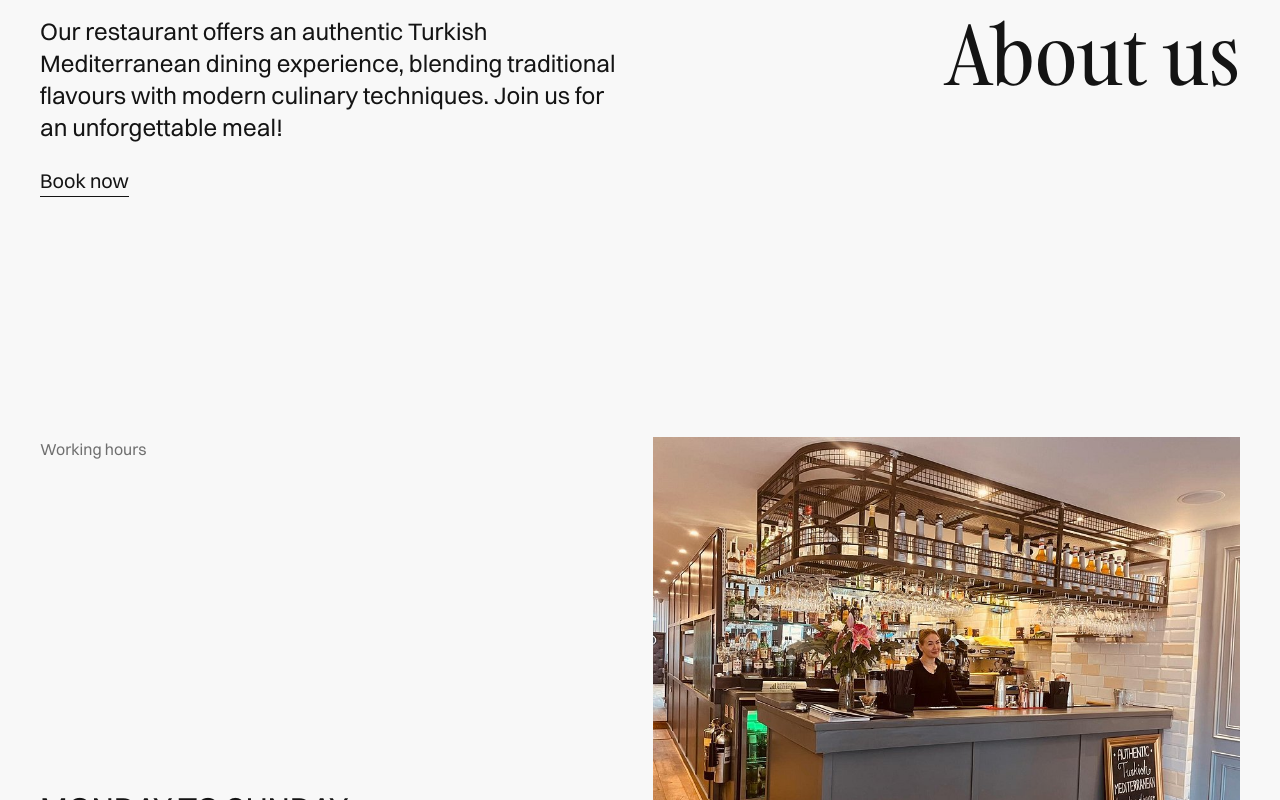
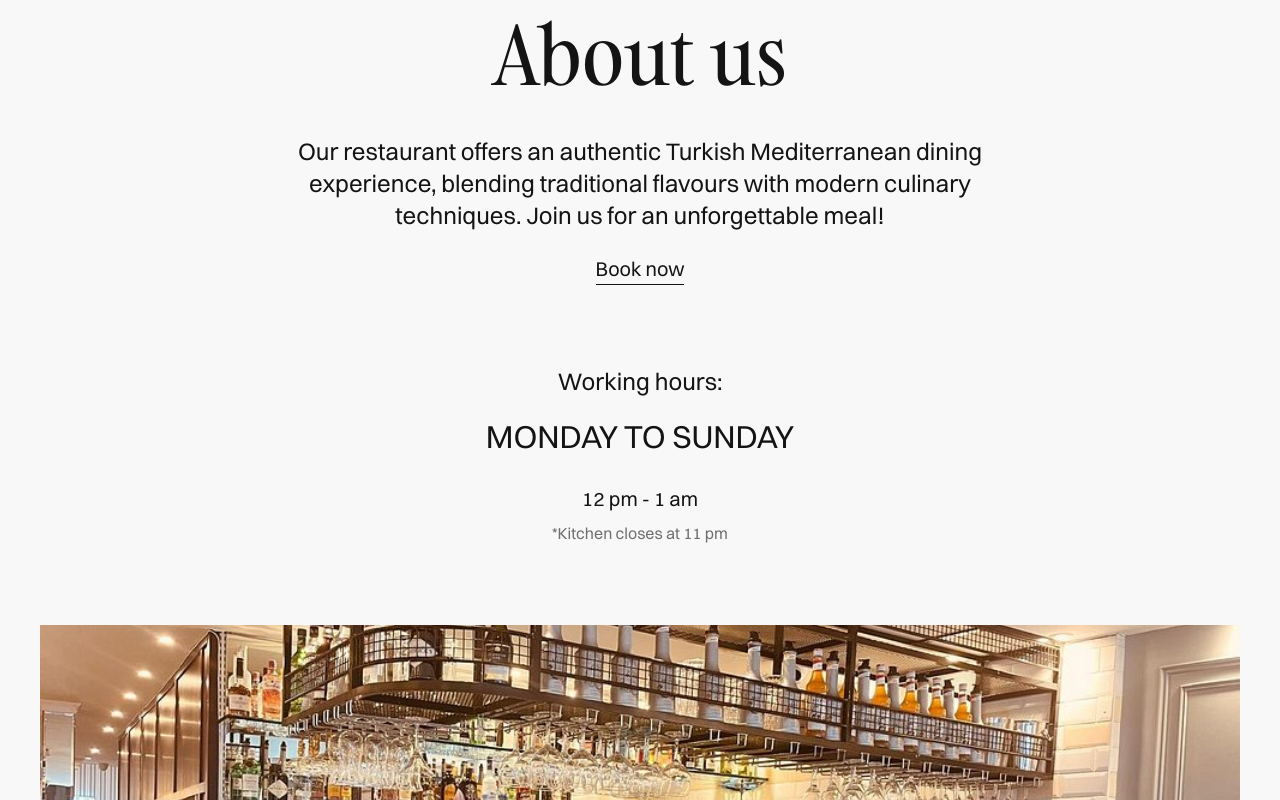
Before and after one commit to warpBytes/alibey, a Next.js app: page / in a window 1280 px wide. Shown: the part 2840-3640 px from the top of the page. Built offline with nearby package versions, Linux system fonts and the light colour scheme.

Commit message:
update about us section

```diff
--- a/components/about-us/about-us.tsx
+++ b/components/about-us/about-us.tsx
@@ -13,20 +13,20 @@ const AboutUs = () => {
       />
       <div className="content-wrapper mt-20 md:mt-0">
         <div className="flex w-full flex-wrap-reverse justify-between gap-10 md:gap-4">
-          <div className="flex max-w-[587px] flex-col gap-6">
-            <p className="text-center text-xl md:text-left md:text-2xl">
+          <div className="flex max-w-[708px] flex-col mx-auto gap-6 ">
+          <SectionHeading title="About us" className="mx-auto md:mx-0 md:mb-4" />
+            <p className="text-center text-xl  md:text-2xl">
               Our restaurant offers an authentic Turkish Mediterranean dining
               experience, blending traditional flavours with modern culinary
               techniques. Join us for an unforgettable meal!
             </p>
-            <BookNow className="mx-auto md:mx-0" />
+            <BookNow className="mx-auto " />
           </div>
-          <SectionHeading title="About us" className="mx-auto md:mx-0" />
         </div>
-        <div className="mt-[120px] flex flex-wrap justify-between gap-[120px] md:mt-[240px] md:gap-4">
-          <div className="mx-auto flex flex-col items-center justify-between gap-8 md:mx-0 md:items-start md:gap-4">
-            <span className="text-neutral600">Working hours</span>
-            <div className="flex flex-col items-center gap-6 text-center md:items-start md:gap-8 md:text-left">
+        <div className="mt-[120px] md:mt-[80px] flex flex-col justify-center gap-[120px] md:gap-[80px]">
+          <div className="mx-auto flex flex-col items-center justify-between gap-6 md:mx-0">
+            <span className="max-md:text-neutral600 md:text-2xl">Working hours:</span>
+            <div className="flex flex-col items-center gap-8 text-center">
               <span className="text-2xl uppercase md:text-heading-sm">
                 Monday to Sunday
               </span>
@@ -38,8 +38,7 @@ const AboutUs = () => {
               </div>
             </div>
           </div>
-
-          <div className="relative h-[361px] w-full md:h-[480px] md:w-[587px]">
+          <div className="relative h-[361px] w-full md:h-[570px]">
             <img
               src="/images/bar.png"
               alt="Bar"
```
